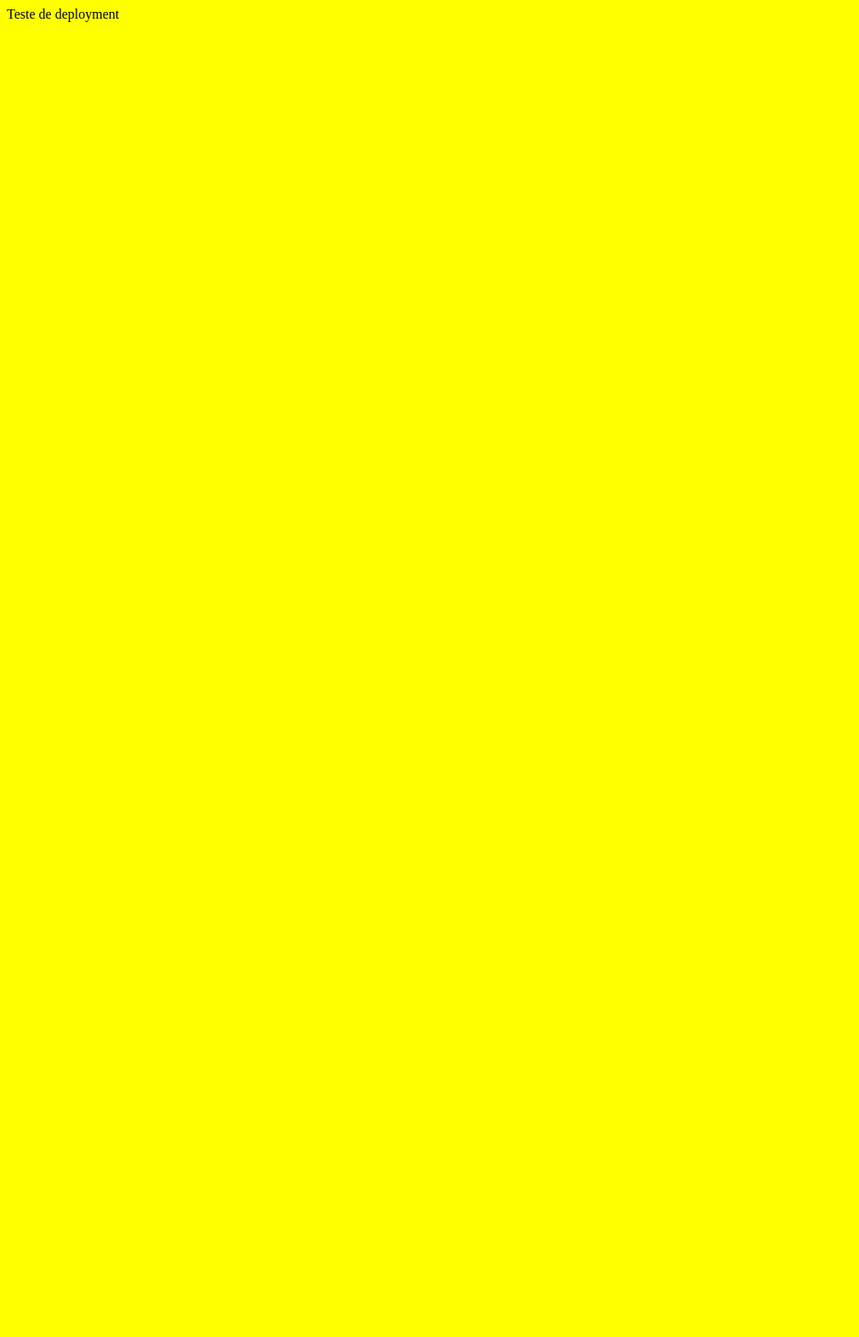
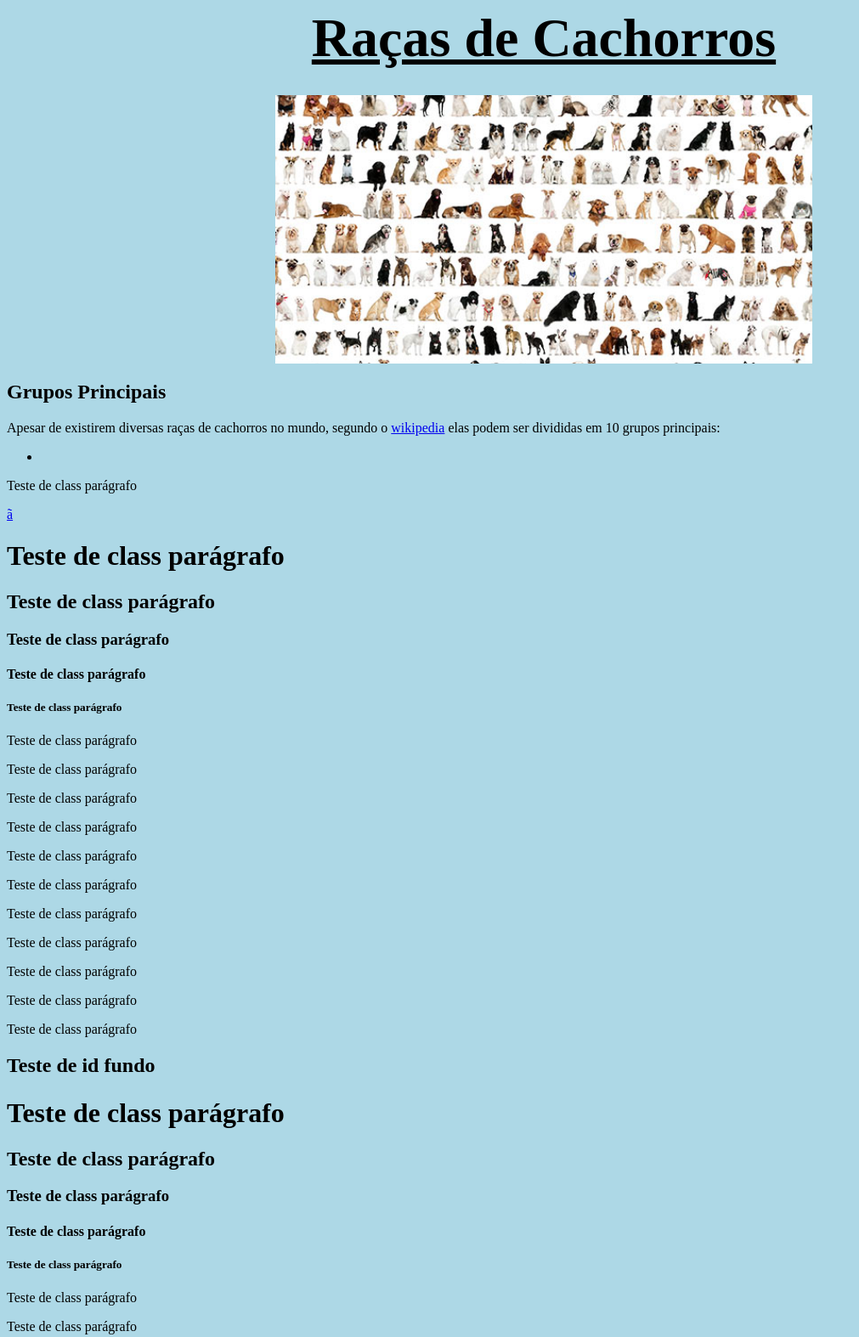
Before and after one commit to phlc/seminarios_web, a plain HTML site: page index.html in a window 1280 px wide. Shown: the top 1574 px of the page at 85% size, without its empty margins (0-1011 px from the left). Before the commit the page ends 800 px from the top, so only its background shows below. Drawn offline with Linux system fonts and the light colour scheme.

Commit message:
img/ + css

```diff
--- /dev/null
+++ b/estilo.css
@@ -0,0 +1,20 @@
+#corpo{
+  background-color: lightblue;
+}
+.center {
+  display: block;
+  margin-left: auto;
+  margin-right: auto;
+  width: 50%;
+}
+#tituloprincipal{
+  font-size: 48pt;
+  font-weight: bold;
+  text-align: center;
+  text-decoration: underline;
+  padding-bottom: 30px;
+}
+}
+.paragrafo{
+  color: darkslategrey;
+}
--- a/index.html
+++ b/index.html
@@ -1,10 +1,66 @@
 <!DOCTYPE html>
 <html lang="pt-br">
   <head>
-    <title>Titulo</title>
+    <title>Cachorros</title>
+    <link rel="stylesheet" type="text/css" href="estilo.css">
     <meta charset="utf-8">
   </head>
-  <body bgcolor="#FFFF00">
-      Teste de deployment
+  <body id="corpo">
+    <div>
+      <div id="tituloprincipal">Raças de Cachorros</div>
+      <img class="center" alt="foto de cachorros" src="./img/racas.jpg" width="25%" >
+    </div>
+    <div id="introducao">
+      <p><h2>Grupos Principais</h2></p>
+      <p>
+        Apesar de existirem diversas raças de cachorros no mundo,
+        segundo o <a href="https://pt.wikipedia.org/wiki/Cão#Grupos_de_raças"> wikipedia</a>
+        elas podem ser divididas em 10 grupos principais:
+      </p>
+      <ul>
+        <li>
+      </ul>
+    </div>
+    <div class="paragrafo">
+      <p>Teste de class parágrafo</p>
+      <a href="#jump">ã</a>
+      <p><h1>Teste de class parágrafo</h1></p>
+      <p><h2>Teste de class parágrafo</h2></p>
+      <p><h3>Teste de class parágrafo</h3></p>
+      <p><h4>Teste de class parágrafo</h4></p>
+      <p><h5>Teste de class parágrafo</h5></p>
+      <p>Teste de class parágrafo</p>
+      <p>Teste de class parágrafo</p>
+      <p>Teste de class parágrafo</p>
+      <p>Teste de class parágrafo</p>
+      <p>Teste de class parágrafo</p>
+      <p>Teste de class parágrafo</p>
+      <p>Teste de class parágrafo</p>
+      <p>Teste de class parágrafo</p>
+      <p>Teste de class parágrafo</p>
+      <p>Teste de class parágrafo</p>
+      <p>Teste de class parágrafo</p>
+    </div>
+    <div>
+      <h2 id="jump">Teste de id fundo<h2>
+      <p><h1>Teste de class parágrafo</h1></p>
+      <p><h2>Teste de class parágrafo</h2></p>
+      <p><h3>Teste de class parágrafo</h3></p>
+      <p><h4>Teste de class parágrafo</h4></p>
+      <p><h5>Teste de class parágrafo</h5></p>
+      <p>Teste de class parágrafo</p>
+      <p>Teste de class parágrafo</p>
+      <p>Teste de class parágrafo</p>
+      <p>Teste de class parágrafo</p>
+      <p>Teste de class parágrafo</p>
+      <p>Teste de class parágrafo</p>
+      <p>Teste de class parágrafo</p>
+      <p>Teste de class parágrafo</p>
+      <p>Teste de class parágrafo</p>
+      <p>Teste de class parágrafo</p>
+      <p>Teste de class parágrafo</p>
+      <p> Auto Completar </p>
+      <h1> Teste dois</h1>
+    </div>
   </body>
 </html>
```
Also changed, not shown: img/racas.jpg (added).
